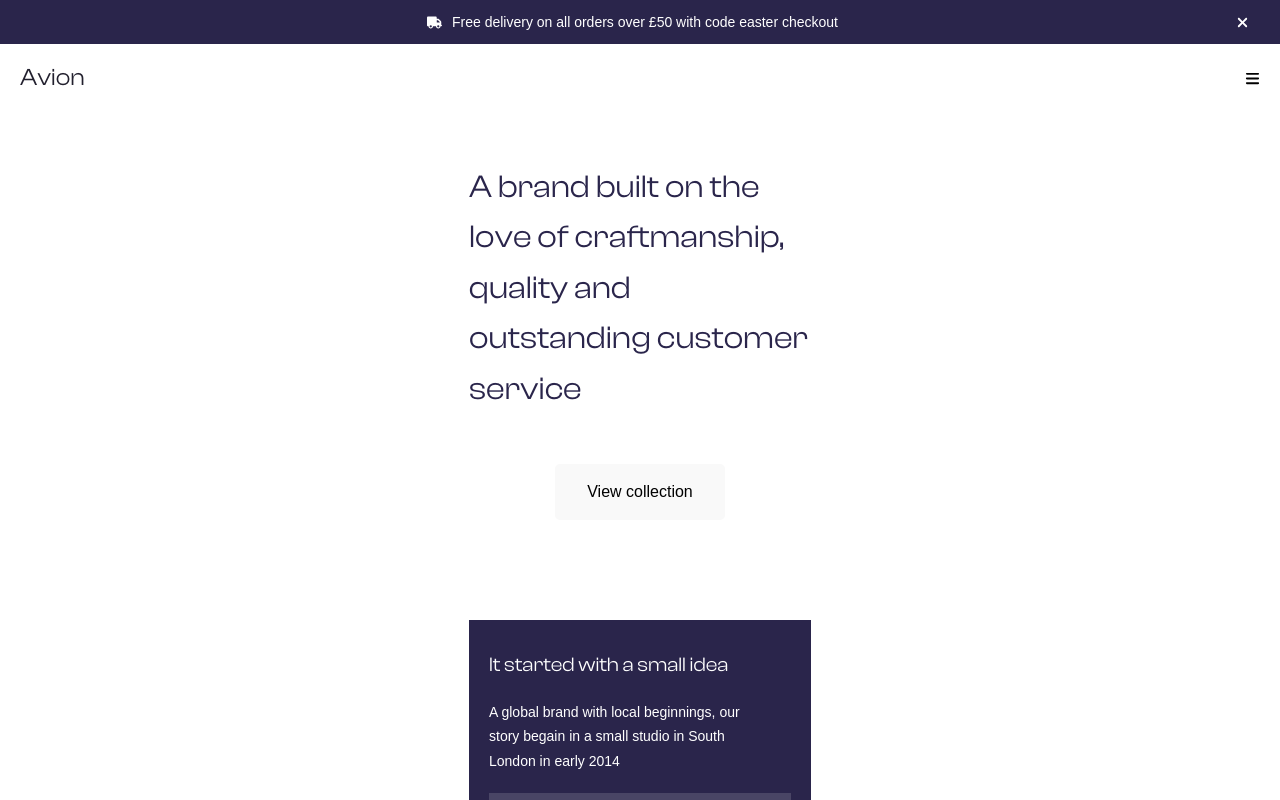
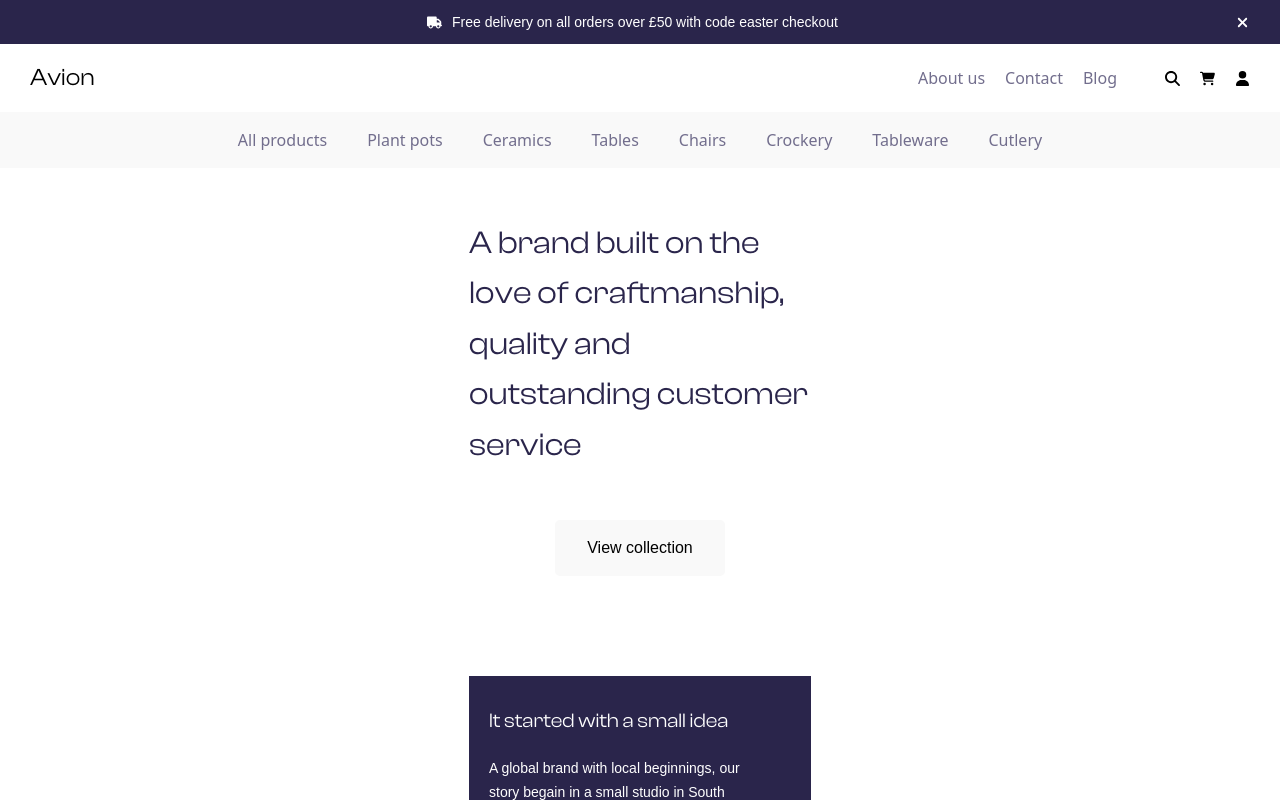
Before and after one commit to shariq001/ui-ux-hackathon, a Next.js app: page /About in a window 1280 px wide. Shown: the top 800 px of the page. Built offline with nearby package versions, Linux system fonts and the light colour scheme.

Commit message:
ui/ux hackathon

```diff
--- a/app/About/page.tsx
+++ b/app/About/page.tsx
@@ -6,10 +6,15 @@ import { FontAwesomeIcon } from '@fortawesome/react-fontawesome';
 import { faTruck, faXmark, faSeedling  } from '@fortawesome/free-solid-svg-icons';
 import { faLinkedin, faSquareFacebook, faInstagram, faSkype, faTwitter, faPinterest } from '@fortawesome/free-brands-svg-icons';
 import { faCircleCheck, faCreditCard } from '@fortawesome/free-regular-svg-icons';
-import Aboutheader from '@/components/Aboutheader';
+
 import Productfooter from '@/components/Productfooter';
 import Image from 'next/image';
 import Link from 'next/link';
+import AboutHeader from '@/components/AboutHead';
+
+
+
+
 
 const About = () => {
 
@@ -18,9 +23,9 @@ const About = () => {
   return (
     <>
         {isVisible && (
-            <div>
+            <div className='my:min-w-[1440px]'>
                 {/* Promo */}
-                <div className='bg-[#2a254b] my:w-[1440px]  text-white text-center flex justify-between items-center py-[10px] px-[30px] w-full'>
+                <div className='bg-[#2a254b] my:min-w-[1440px]  text-white text-center flex justify-between items-center py-[10px] px-[30px] w-full'>
                     <p></p>
                     <p className='text-[14px] satoshi flex items-center justify-center'><FontAwesomeIcon icon={faTruck} className='size-[15px] inline-flex  mr-[10px]' />Free delivery on all orders over £50 with code easter checkout</p>
                     <button type='button' onClick={() => setIsVisible(false)}><FontAwesomeIcon icon={faXmark} className='size-[15px]' /></button>
@@ -28,7 +33,7 @@ const About = () => {
             </div>
         )}
 
-        <Aboutheader />
+        <AboutHeader />
 
         {/* Section 1 */}
         <div className='my:min-w-[1440px] my:p-[100px] flex justify-between my:flex-row w-full items-center sm:px-[20px] sm:py-[50px] sm:flex-col sm:gap-[50px]'>
@@ -49,7 +54,7 @@ const About = () => {
         </div>
 
         {/* Section 3 */}
-        <div className='my:w-[1440px] flex justify-between my:flex-row items-center bg-[#f9f9f9] w-full sm:flex-col'>
+        <div className='my:min-w-[1440px] flex justify-between my:flex-row items-center bg-[#f9f9f9] w-full sm:flex-col'>
 
             {/* Left */}
             <div>
@@ -67,7 +72,7 @@ const About = () => {
         </div>
 
         {/* Section 4 */}
-        <div className='my:w-[1440px] my:p-[100px] flex flex-col my:items-center gap-[50px] sm:px-[20px] sm:py-[50px] sm:items-start'>
+        <div className='my:min-w-[1440px] my:p-[100px] flex flex-col my:items-center gap-[50px] sm:px-[20px] sm:py-[50px] sm:items-start'>
 
                 {/* first */}
                 <div>
@@ -108,7 +113,7 @@ const About = () => {
         </div>
 
         {/* Section 5 */}
-        <div className='my:w-[1440px] my:p-[50px] bg-[#f9f9f9] sm:px-[0px]'>
+        <div className='my:min-w-[1440px] my:p-[50px] bg-[#f9f9f9] sm:px-[0px]'>
             <div className='bg-white my:p-[100px] text-[#2a254b] flex flex-col my:items-center gap-[16px] sm:px-[20px] sm:items-start'>
             <h2 className='my:text-[36px] clash sm:text-[20px]'>Join the club and get the benefits</h2>
             <p className='text-[16px] leading-[24px] satoshi my:w-[470px] my:text-center sm:text-[14px] sm:w-full sm:text-left'>Sign up for our newsletter and receive exclusive offers on new ranges, sales, pop up stores and more</p>
@@ -120,7 +125,7 @@ const About = () => {
       </div>
 
       {/* Section 6 */}
-      <div className='my:w-[1440px] my:p-[100px] bg-[#2a254b] text-white flex justify-between my:flex-row w-full border-b-[2px] border-[#4e4d93] sm:px-[20px] sm:py-[50px] sm:flex-col sm:gap-[50px]'>
+      <div className='my:min-w-[1440px] my:p-[100px] bg-[#2a254b] text-white flex justify-between my:flex-row w-full border-b-[2px] border-[#4e4d93] sm:px-[20px] sm:py-[50px] sm:flex-col sm:gap-[50px]'>
 
         {/* 1 */}
         <div className='w-[160px]'>
--- a/app/Products/page.tsx
+++ b/app/Products/page.tsx
@@ -12,7 +12,7 @@ const Products = () => {
         <HomeHeader />
 
         <div>
-            <Image src='/images/product-bg.png' width={1440} height={209} alt='Products banner' className='sm:w-[390px] my:w-[1440px]'/>
+            <Image src='/images/product-bg.png' width={1440} height={209} alt='Products banner' className='sm:w-[390px] my:min-w-[1440px]'/>
         </div>
 
         <div className='flex my:justify-between w-full my:px-[100px] py-[16px] items-center sm:px-[20px] sm:justify-center'>
--- /dev/null
+++ b/components/AboutHead.tsx
@@ -0,0 +1,42 @@
+import { faMagnifyingGlass, faShoppingCart, faUser } from '@fortawesome/free-solid-svg-icons'
+import { FontAwesomeIcon } from '@fortawesome/react-fontawesome'
+import Link from 'next/link'
+import React from 'react'
+
+const Aboutheader = () => {
+  return (
+    <div>
+        {/* 1 */}
+        <div className='flex justify-between items-center px-[30px] py-[16px]'>
+            <h1 className='text-[24px] clash'>Avion</h1>
+            <div className='flex justify-end items-center gap-x-12 '>
+                <div className='flex justify-end items-center gap-5 text-[#726E8D]'>
+                    <Link href=''>About us</Link>
+                    <Link href=''>Contact</Link>
+                    <Link href=''>Blog</Link>
+                </div>
+
+                <div className='flex justify-end items-center gap-5'>
+                    <button><FontAwesomeIcon icon={faMagnifyingGlass} className='size-[15px]' /></button>
+                    <button><FontAwesomeIcon icon={faShoppingCart} className='size-[15px]' /></button>
+                    <button><FontAwesomeIcon icon={faUser} className='size-[15px]' /></button>
+                </div>
+            </div>
+        </div>
+
+        {/* 2 */}
+        <div className='bg-[#f9f9f9] text-[#726E8D] px-[30px] py-[16px] flex justify-center items-center gap-[40px]'>
+            <Link href=''>All products</Link>
+            <Link href=''>Plant pots</Link>
+            <Link href=''>Ceramics</Link>
+            <Link href=''>Tables</Link>
+            <Link href=''>Chairs</Link>
+            <Link href=''>Crockery</Link>
+            <Link href=''>Tableware</Link>
+            <Link href=''>Cutlery</Link>
+        </div>
+    </div>
+  )
+}
+
+export default Aboutheader
--- a/components/Aboutheader.tsx
+++ /dev/null
@@ -1,111 +0,0 @@
-"use client";
-
-import Link from "next/link";
-import React, { useState } from "react";
-import { FontAwesomeIcon } from "@fortawesome/react-fontawesome";
-import { faMagnifyingGlass, faCartShopping, faUser, faBars, faTimes } from "@fortawesome/free-solid-svg-icons";
-
-const Aboutheader = () => {
-  const [isMenuOpen, setIsMenuOpen] = useState(false);
-
-  const toggleMenu = () => {
-    setIsMenuOpen(!isMenuOpen);
-  };
-
-  const closeMenu = () => {
-    setIsMenuOpen(false);
-  };
-
-  return (
-    <div className="flex flex-col items-center sm:min-w-[390px] my:min-w-[1440px]">
-      {/* First */}
-      <div className="flex justify-between w-full items-center my:px-[100px] py-[16px] sm:px-[20px]">
-        <h2 className="clash text-[#22202e] text-[24px]">Avion</h2>
-        <nav className="my:flex my:justify-center items-center gap-[50px] sm:hidden">
-          <div className="flex justify-center items-center gap-[32px] text-[16px] satoshi text-[#726E8D]">
-            <Link href="/">About us</Link>
-            <Link href="#">Contact</Link>
-            <Link href="#">Blog</Link>
-          </div>
-
-          <div className="flex justify-center items-center gap-[16px]">
-            <Link href="#">
-              <FontAwesomeIcon icon={faMagnifyingGlass} className="size-[16px]" />
-            </Link>
-            <Link href="/Cart">
-              <FontAwesomeIcon icon={faCartShopping} className="size-[16px]" />
-            </Link>
-            <Link href="#">
-              <FontAwesomeIcon icon={faUser} className="size-[16px]" />
-            </Link>
-          </div>
-        </nav>
-        <div className="sm:block my:hidden">
-          <button type="button" onClick={toggleMenu}>
-            <FontAwesomeIcon icon={faBars} className="size-[15px]" />
-          </button>
-        </div>
-      </div>
-
-      {/* Second */}
-      <div className="bg-[#f9f9f9] w-full py-[16px] px-[100px] my:flex justify-center items-center gap-[44px] text-[16px] text-[#726E8D] satoshi sm:hidden">
-        <Link href="/Products">All products</Link>
-        <Link href="#">Plant pots</Link>
-        <Link href="#">Ceramics</Link>
-        <Link href="#">Tables</Link>
-        <Link href="#">Chairs</Link>
-        <Link href="#">Crockery</Link>
-        <Link href="#">Tableware</Link>
-        <Link href="#">Cutlery</Link>
-      </div>
-
-      {/* Mobile Menu */}
-      {isMenuOpen && (
-        <div className="sm:flex flex-col bg-white fixed top-0 left-0 w-[80%] h-full z-50 shadow-lg px-6 py-6 my:hidden">
-          <div className="flex justify-end">
-            <button onClick={closeMenu} className="text-black text-[25px]">
-              <FontAwesomeIcon icon={faTimes} />
-            </button>
-          </div>
-          <ul className="flex flex-col gap-4 text-[#726E8D] text-[18px] satoshi">
-            <li onClick={closeMenu}>
-              <Link href="/">About us</Link>
-            </li>
-            <li onClick={closeMenu}>
-              <Link href="#">Contact</Link>
-            </li>
-            <li onClick={closeMenu}>
-              <Link href="#">Blog</Link>
-            </li>
-            <li onClick={closeMenu}>
-              <Link href="/Products">All products</Link>
-            </li>
-            <li onClick={closeMenu}>
-              <Link href="#">Plant pots</Link>
-            </li>
-            <li onClick={closeMenu}>
-              <Link href="#">Ceramics</Link>
-            </li>
-            <li onClick={closeMenu}>
-              <Link href="#">Tables</Link>
-            </li>
-            <li onClick={closeMenu}>
-              <Link href="#">Chairs</Link>
-            </li>
-            <li onClick={closeMenu}>
-              <Link href="#">Crockery</Link>
-            </li>
-            <li onClick={closeMenu}>
-              <Link href="#">Tableware</Link>
-            </li>
-            <li onClick={closeMenu}>
-              <Link href="#">Cutlery</Link>
-            </li>
-          </ul>
-        </div>
-      )}
-    </div>
-  );
-};
-
-export default Aboutheader;
--- a/components/Homefooter.tsx
+++ b/components/Homefooter.tsx
@@ -5,7 +5,7 @@ import { faLinkedin, faSquareFacebook, faInstagram, faSkype, faTwitter, faPinter
 
 const Homefooter = () => {
   return (
-    <div className='my:min-w-[1440px] bg-[#2a254b] text-white my:px-[100px] py-[16px] flex my:justify-between items-center sm:min-w-[390px] sm:px-[20px] sm:justify-center'>
+    <div className='my:min-w-[1440px] bg-[#2a254b] text-white my:px-[100px] py-[16px] flex my:justify-between items-center sm:min-w-[320px] sm:px-[20px] sm:justify-center'>
         <h2 className='satoshi text-[14px]'>Copyright 2022 Avion LTD</h2>
         <nav className='my:flex gap-[24px] sm:hidden'>
             <Link href=''><FontAwesomeIcon icon={faLinkedin} className='size-[24px] text-white' /></Link>
--- a/components/Homeheader.tsx
+++ b/components/Homeheader.tsx
@@ -17,7 +17,7 @@ const HomeHeader = () => {
   };
 
   return (
-    <div className="px-[20px] py-[16px] flex flex-col items-center w-full bg-white my:min-w-[1440px] sm:px-[10px] sm:min-w-[390px]">
+    <div className="my:px-[30px] py-[16px] flex flex-col items-center w-full bg-white my:min-w-[1440px] sm:px-[10px] sm:min-w-[320px]">
       {/* Header Top Section */}
       <div className="flex justify-between items-center bg-white text-black w-full border-gray-200 border-b-[1px] pb-[10px]">
         <FontAwesomeIcon icon={faMagnifyingGlass} className="size-[20px] my:block sm:hidden" />
--- a/components/ProductListingheader.tsx
+++ b/components/ProductListingheader.tsx
@@ -17,7 +17,7 @@ const ProductListingheader = () => {
   };
 
   return (
-    <div className="my:min-w-[1440px] flex justify-between items-center py-[16px] my:px-[100px] sm:min-w-[390px] sm:px-[20px] sm:justify-between">
+    <div className="flex justify-between items-center py-[16px] px-[30px] sm:min-w-[390px] sm:px-[20px] my:min-w-[1440px]">
       {/* Logo */}
       <h1 className="text-[#22202e] text-[24px] clash">Avion</h1>
 
--- a/tailwind.config.ts
+++ b/tailwind.config.ts
@@ -14,8 +14,10 @@ const config: Config = {
       },
     },
     screens: {
-      'sm': '390px',
-      'my': '1440px'
+      'sm': '320px',
+      'md': '786px',
+      'lg': '1024px',
+      'my': '1440px',
     }
   },
   plugins: [],
```
Also changed, not shown: app/Product-Listing/page.tsx (+4 -4 lines), app/page.tsx (+5 -5 lines).
